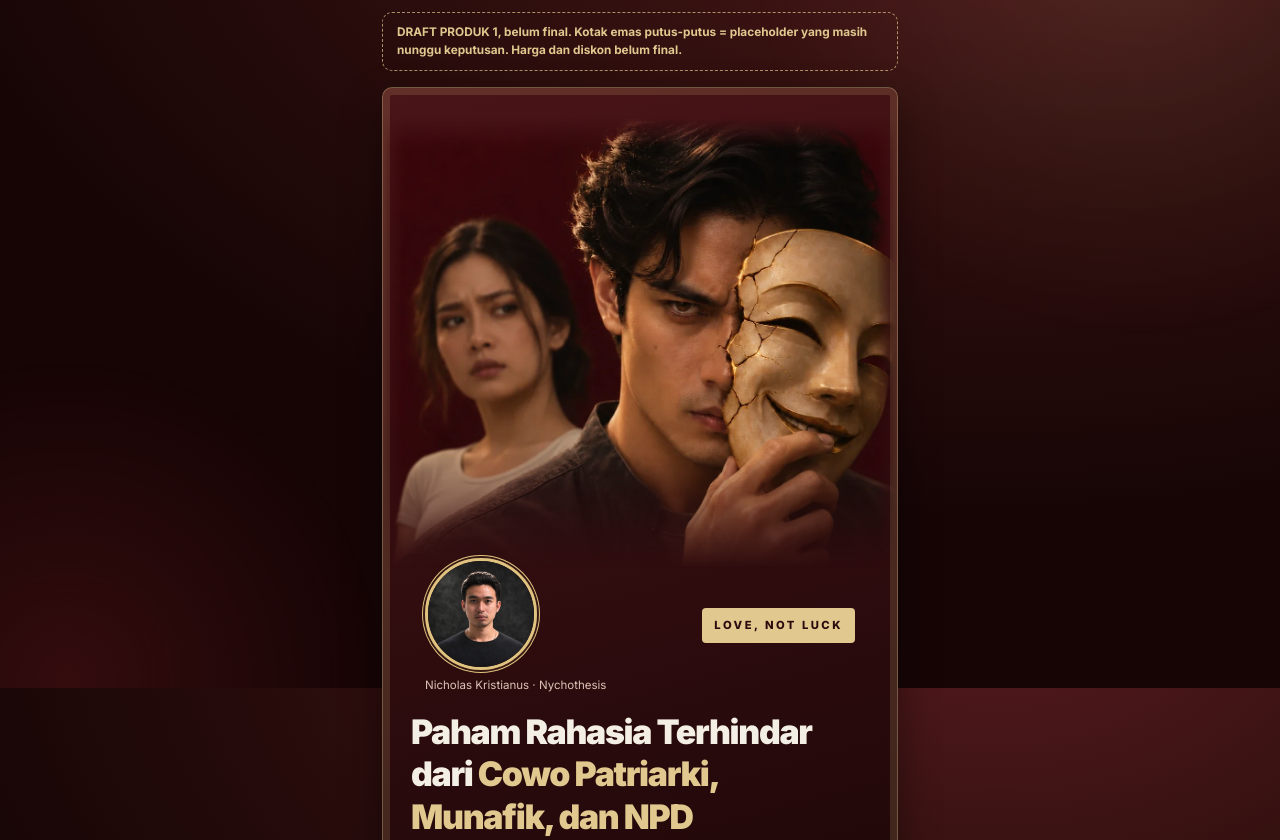
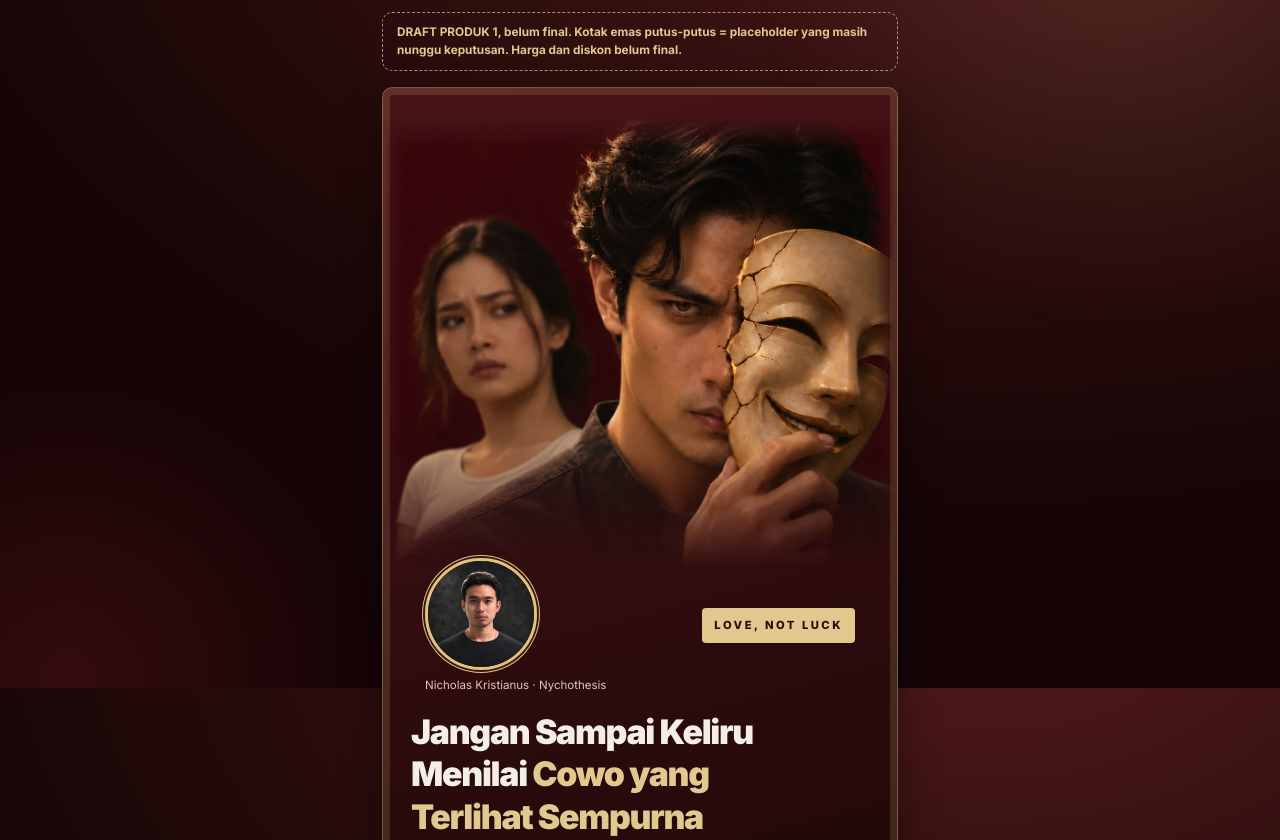
Before and after one commit to nychothesis/love-not-luck, a plain HTML site: page hindari-cowo-toxic/index.html in a window 1280 px wide. Shown: the part 112-952 px from the top of the page. Drawn offline with Linux system fonts and the light colour scheme.

Commit message:
Heading offer 1: Jangan Sampai Keliru Menilai Cowo yang Terlihat Sempurna (LP webinar dan LP produk 1)
Co-Authored-By: Claude Sonnet 5.5 <noreply@anthropic.com>

```diff
--- a/hindari-cowo-toxic/index.html
+++ b/hindari-cowo-toxic/index.html
@@ -79,7 +79,7 @@
         </div>
         <span class="badge">LOVE, NOT LUCK</span>
       </div>
-      <h1 id="hero-title"><span class="lockup-sub lockup-long">Paham Rahasia Terhindar dari <span class="hl">Cowo Patriarki, Munafik, dan NPD</span> <span class="lockup-tail">Padahal dari luar keliatannya kayak <span class="hl">cowo idaman</span> banget</span></span></h1>
+      <h1 id="hero-title"><span class="lockup-sub lockup-long">Jangan Sampai Keliru Menilai <span class="hl">Cowo yang Terlihat Sempurna</span> <span class="lockup-tail">Kenali karakteristik patriarki, munafik, manipulatif, dan pola narsistik yang bisa bersembunyi di baliknya</span></span></h1>
     </section>
 
     <a class="btn-primary hero-jump" href="#harga">Amankan harga pre-order</a>
```
Also changed, not shown: webinar/index.html (+1 -1 lines).
